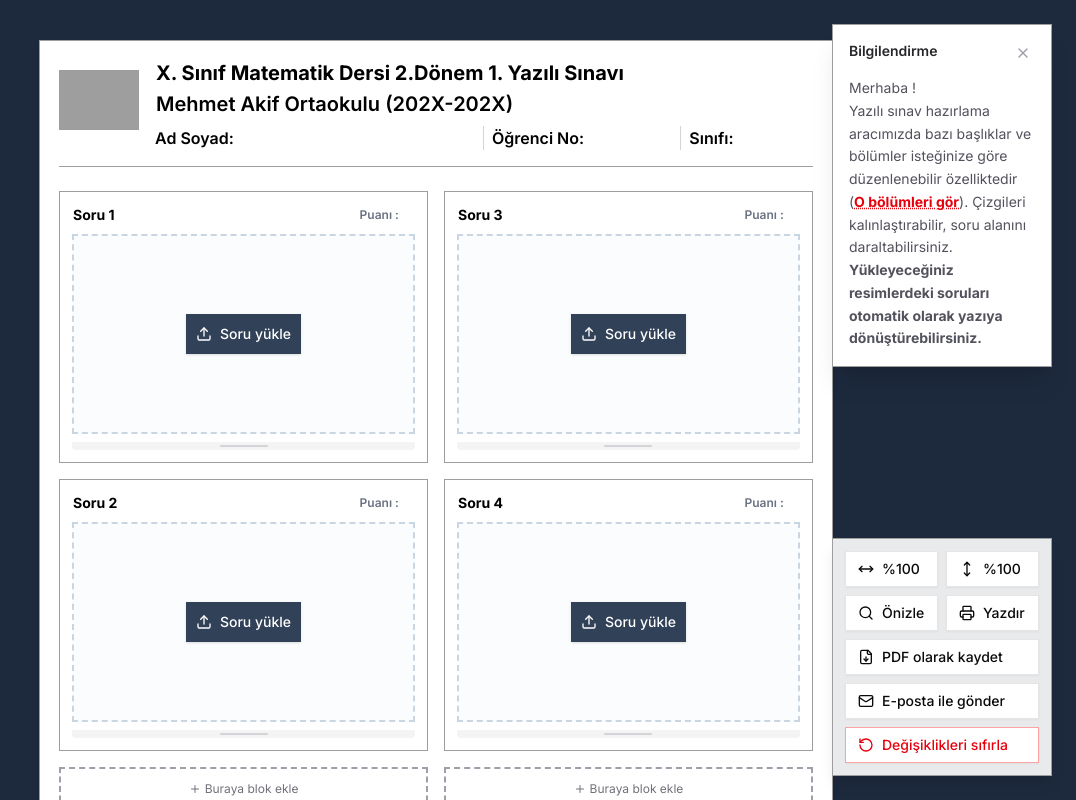
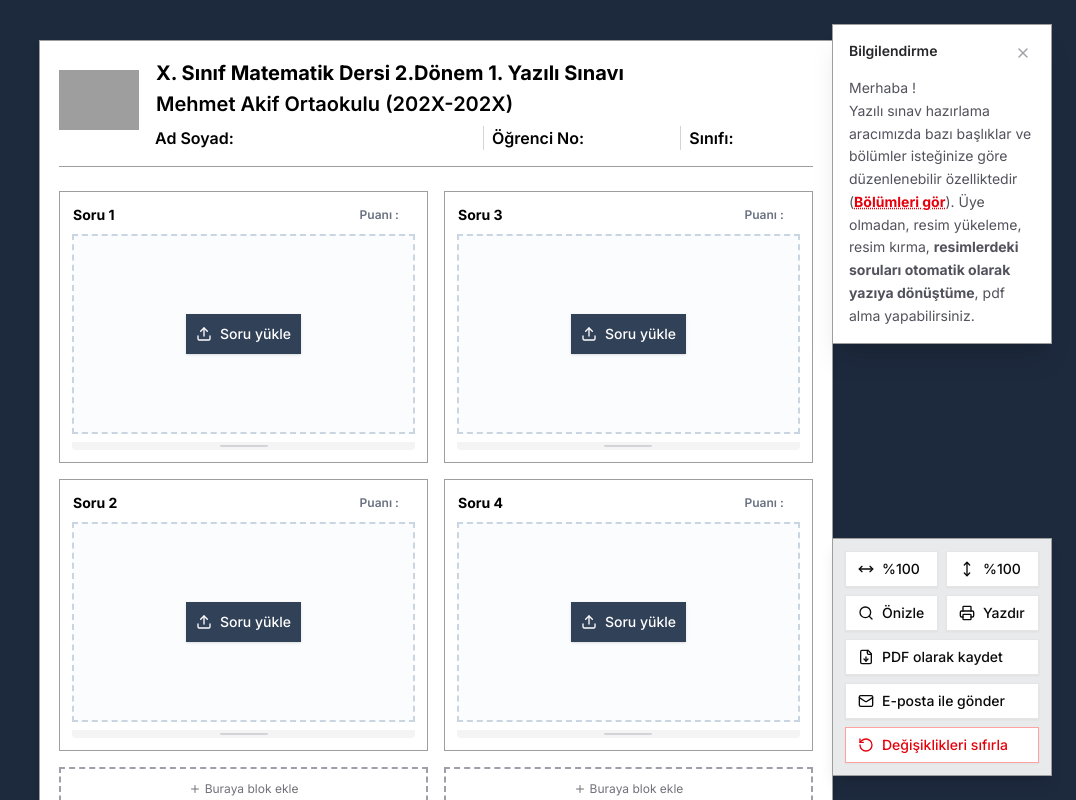
Before and after one commit to eduhow/2, a React (Vite) app: page / in a window 1280 px wide. Shown: the top 800 px of the page, without its empty margins (204-1280 px from the left). Built offline with nearby package versions, Linux system fonts and the light colour scheme; grey boxes are pictures that could not be loaded.

Commit message:
Update A4Template.tsx

```diff
--- a/src/components/A4Template.tsx
+++ b/src/components/A4Template.tsx
@@ -1471,9 +1471,9 @@ export default function A4Template() {
               onMouseEnter={() => setIsHighlighting(true)}
               onMouseLeave={() => setIsHighlighting(false)}
             >
-              O bölümleri gör
+              Bölümleri gör
             </span>
-            ). Çizgileri kalınlaştırabilir, soru alanını daraltabilirsiniz. <strong>Yükleyeceğiniz resimlerdeki soruları otomatik olarak yazıya dönüştürebilirsiniz.</strong>
+            ). Üye olmadan, resim yükeleme, resim kırma, <strong>resimlerdeki soruları otomatik olarak yazıya dönüştüme</strong>, pdf alma yapabilirsiniz.
           </p>
         </div>
       )}
```
